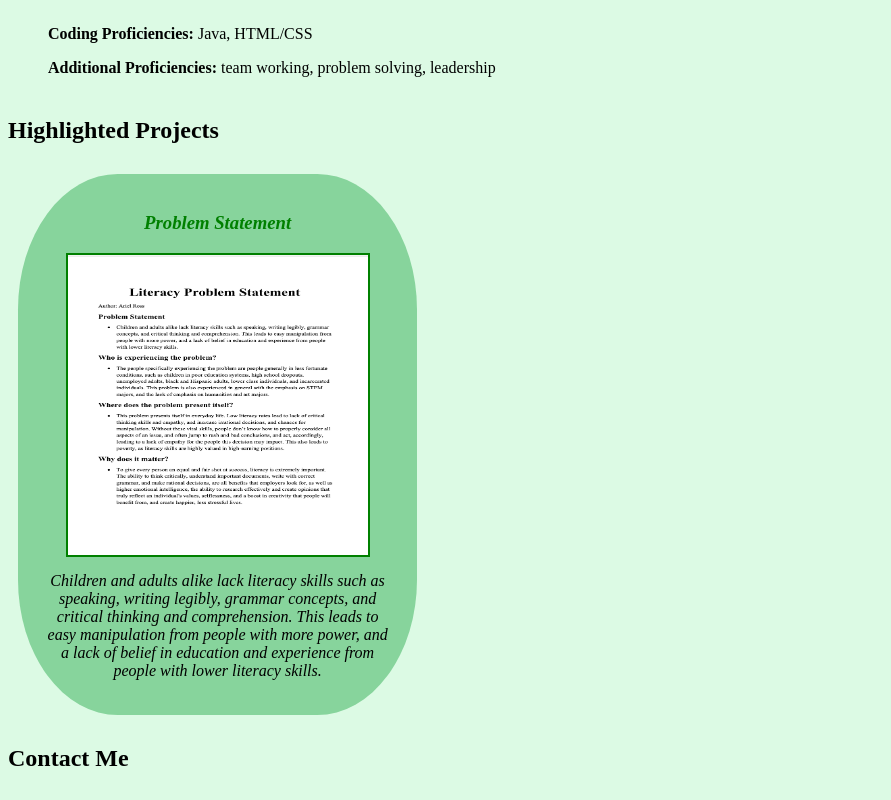
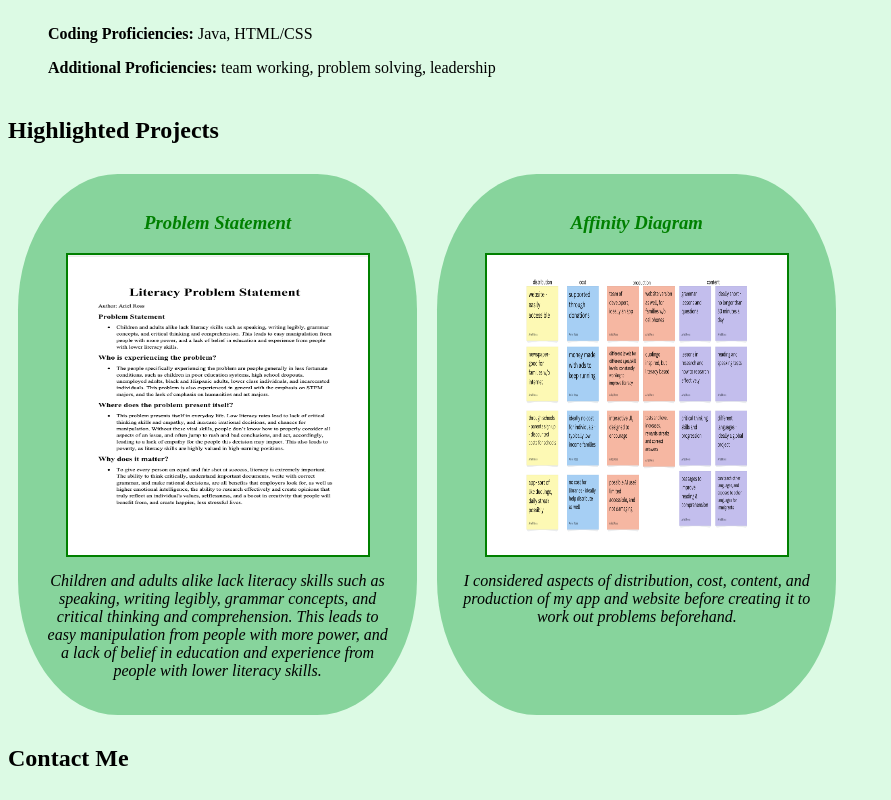
Before and after one commit to Ariel-Ross07/Ariel-Ross07.github.io, a plain HTML site: page index.html in a window 1280 px wide. Shown: the part 601-1401 px from the top of the page, without its empty margins (0-891 px from the left). Drawn offline with Linux system fonts and the light colour scheme.

Commit message:
affinityDiagram

```diff
--- a/index.html
+++ b/index.html
@@ -47,6 +47,18 @@
                  This leads to easy manipulation from people with more power, and a lack of belief
                  in education and experience from people with lower literacy skills.  </p>
         </section>
+        <section class = "project">
+            <a href = "AffinityDiagram.pdf">
+                <h3>Affinity Diagram</h3>
+            </a>
+            <a href = "AffinityDiagram.pdf">
+                <img src = "AffinityDiagram.png">
+            </a>
+            <p>
+                I considered aspects of distribution, cost, content, and production
+                of my app and website before creating it to work out problems beforehand.
+            </p>
+        </section>
     </div>
     <h2>Contact Me</h2>
     <div class = "contact">
```
Also changed, not shown: AffinityDiagram.png (added), 1 other file.
